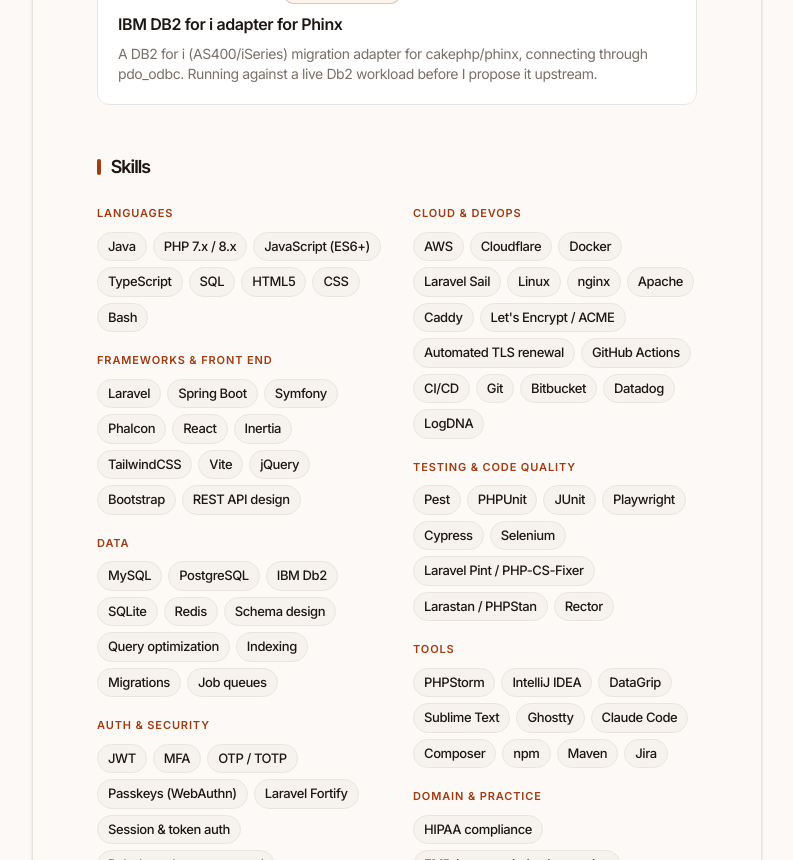
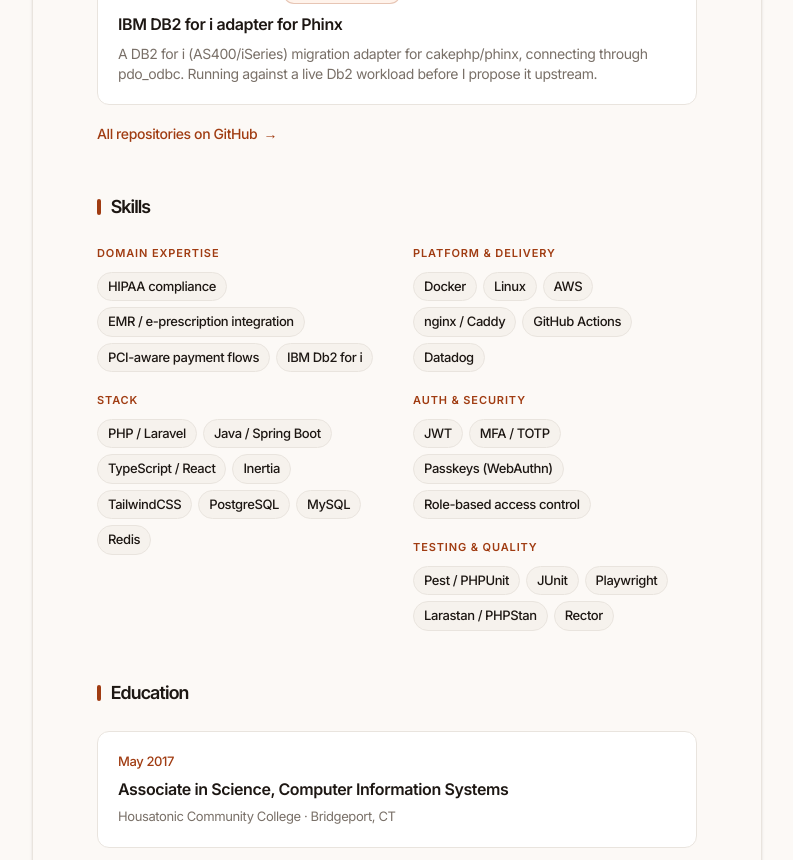
Before and after one commit to juanplazadev/juanplazadev, a React (Vite) app in the folder frontend/: page / in a window 1280 px wide. Shown: the part 1940-2800 px from the top of the page, without its empty margins (244-1037 px from the left). Built offline with nearby package versions, Linux system fonts and the light colour scheme.

Commit message:
consolidated skills section

```diff
--- a/frontend/src/components/OpenSource.tsx
+++ b/frontend/src/components/OpenSource.tsx
@@ -49,6 +49,20 @@
           </Card>
         ))}
       </div>
+
+      {/* An exit to the rest of the public work, the same way Currently Building
+          links out to the architecture write-ups. */}
+      <div className="mt-4">
+        <a
+          className="text-primary focus-visible:ring-ring focus-visible:ring-offset-background inline-flex items-center gap-1.5 rounded-sm text-sm font-medium underline-offset-4 outline-none hover:underline focus-visible:ring-2 focus-visible:ring-offset-2"
+          href="https://github.com/jplaza88"
+          target="_blank"
+          rel="noreferrer"
+        >
+          All repositories on GitHub
+          <span aria-hidden="true">&rarr;</span>
+        </a>
+      </div>
     </Section>
   );
 }
--- a/frontend/src/components/Skills.tsx
+++ b/frontend/src/components/Skills.tsx
@@ -2,107 +2,45 @@
 import Section from "@/components/ui/section";
 
 export default function Skills() {
+  /*
+    Ordered by what a recruiter is scanning for, not by what is most fun to talk
+    about. Domain leads because it is the hardest line to fake and the easiest to
+    match against a requisition; the stack follows; supporting disciplines after.
+
+    The bar for inclusion is "would I defend this in a deep-dive interview" — so
+    no IDEs, no package managers, no HTML/CSS/Bash, and nothing kept only because
+    it was once on a resume. Build tooling that follows from a listed choice
+    (Vite from React) is left out; the architecture write-ups cover the specifics.
+  */
   const groups = [
     {
-      label: "Languages",
-      items: ["Java", "PHP 7.x / 8.x", "JavaScript (ES6+)", "TypeScript", "SQL", "HTML5", "CSS", "Bash"],
+      label: "Domain Expertise",
+      items: ["HIPAA compliance", "EMR / e-prescription integration", "PCI-aware payment flows", "IBM Db2 for i"],
     },
     {
-      label: "Frameworks & Front End",
+      label: "Stack",
       items: [
-        "Laravel",
-        "Spring Boot",
-        "Symfony",
-        "Phalcon",
-        "React",
+        "PHP / Laravel",
+        "Java / Spring Boot",
+        "TypeScript / React",
         "Inertia",
         "TailwindCSS",
-        "Vite",
-        "jQuery",
-        "Bootstrap",
-        "REST API design",
+        "PostgreSQL",
+        "MySQL",
+        "Redis",
       ],
     },
     {
-      label: "Data",
-      items: [
-        "MySQL",
-        "PostgreSQL",
-        "IBM Db2",
-        "SQLite",
-        "Redis",
-        "Schema design",
-        "Query optimization",
-        "Indexing",
-        "Migrations",
-        "Job queues",
-      ],
+      label: "Platform & Delivery",
+      items: ["Docker", "Linux", "AWS", "nginx / Caddy", "GitHub Actions", "Datadog"],
     },
     {
       label: "Auth & Security",
-      items: [
-        "JWT",
-        "MFA",
-        "OTP / TOTP",
-        "Passkeys (WebAuthn)",
-        "Laravel Fortify",
-        "Session & token auth",
-        "Role-based access control",
-      ],
+      items: ["JWT", "MFA / TOTP", "Passkeys (WebAuthn)", "Role-based access control"],
     },
     {
-      label: "Cloud & DevOps",
-      items: [
-        "AWS",
-        "Cloudflare",
-        "Docker",
-        "Laravel Sail",
-        "Linux",
-        "nginx",
-        "Apache",
-        "Caddy",
-        "Let's Encrypt / ACME",
-        "Automated TLS renewal",
-        "GitHub Actions",
-        "CI/CD",
-        "Git",
-        "Bitbucket",
-        "Datadog",
-        "LogDNA",
-      ],
-    },
-    {
-      label: "Testing & Code Quality",
-      items: [
-        "Pest",
-        "PHPUnit",
-        "JUnit",
-        "Playwright",
-        "Cypress",
-        "Selenium",
-        "Laravel Pint / PHP-CS-Fixer",
-        "Larastan / PHPStan",
-        "Rector",
-      ],
-    },
-    {
-      label: "Tools",
-      items: [
-        "PHPStorm",
-        "IntelliJ IDEA",
-        "DataGrip",
-        "Sublime Text",
-        "Ghostty",
-        "Claude Code",
-        "Composer",
-        "npm",
-        "Maven",
-        "Jira",
-      ],
-    },
-    {
-      label: "Domain & Practice",
-      items: ["HIPAA compliance", "EMR / e-prescription integration", "PCI-aware payment flows", "Agile / Scrum"],
+      label: "Testing & Quality",
+      items: ["Pest / PHPUnit", "JUnit", "Playwright", "Larastan / PHPStan", "Rector"],
     },
   ];
 
--- a/frontend/src/components/ui/footer.tsx
+++ b/frontend/src/components/ui/footer.tsx
@@ -1,14 +1,12 @@
+import GitHubIcon from "./github-icon";
+
 export default function Footer() {
   const socials = [
     {
       label: "GitHub",
       href: "https://github.com/jplaza88",
       external: true,
-      icon: (
-        <svg className="fill-current" xmlns="http://www.w3.org/2000/svg" width="16" height="16">
-          <path d="M7.95 0C3.578 0 0 3.578 0 7.95c0 3.479 2.286 6.46 5.466 7.553.397.1.497-.199.497-.397v-1.392c-2.187.497-2.683-.994-2.683-.994-.398-.894-.895-1.192-.895-1.192-.696-.497.1-.497.1-.497.795.1 1.192.795 1.192.795.696 1.292 1.888.894 2.286.696.1-.497.298-.895.497-1.093-1.79-.2-3.578-.895-3.578-3.976 0-.894.298-1.59.795-2.087-.1-.198-.397-.993.1-2.086 0 0 .695-.2 2.186.795a6.408 6.408 0 0 1 1.987-.299c.696 0 1.392.1 1.988.299 1.49-.994 2.186-.796 2.186-.796.398 1.094.199 1.889.1 2.087.496.597.795 1.292.795 2.087 0 3.081-1.889 3.677-3.677 3.876.298.398.596.895.596 1.59v2.187c0 .198.1.496.596.397C13.714 14.41 16 11.43 16 7.95 15.9 3.578 12.323 0 7.95 0Z" />
-        </svg>
-      ),
+      icon: <GitHubIcon />,
     },
     {
       label: "LinkedIn",
--- /dev/null
+++ b/frontend/src/components/ui/github-icon.tsx
@@ -0,0 +1,9 @@
+// The GitHub mark. Lives here because the footer's social row and the hero's
+// CTA both need it, and a 600-character path is not worth having twice.
+export default function GitHubIcon() {
+  return (
+    <svg className="fill-current" xmlns="http://www.w3.org/2000/svg" width="16" height="16" aria-hidden="true">
+      <path d="M7.95 0C3.578 0 0 3.578 0 7.95c0 3.479 2.286 6.46 5.466 7.553.397.1.497-.199.497-.397v-1.392c-2.187.497-2.683-.994-2.683-.994-.398-.894-.895-1.192-.895-1.192-.696-.497.1-.497.1-.497.795.1 1.192.795 1.192.795.696 1.292 1.888.894 2.286.696.1-.497.298-.895.497-1.093-1.79-.2-3.578-.895-3.578-3.976 0-.894.298-1.59.795-2.087-.1-.198-.397-.993.1-2.086 0 0 .695-.2 2.186.795a6.408 6.408 0 0 1 1.987-.299c.696 0 1.392.1 1.988.299 1.49-.994 2.186-.796 2.186-.796.398 1.094.199 1.889.1 2.087.496.597.795 1.292.795 2.087 0 3.081-1.889 3.677-3.677 3.876.298.398.596.895.596 1.59v2.187c0 .198.1.496.596.397C13.714 14.41 16 11.43 16 7.95 15.9 3.578 12.323 0 7.95 0Z" />
+    </svg>
+  );
+}
--- a/frontend/src/components/ui/header.tsx
+++ b/frontend/src/components/ui/header.tsx
@@ -4,6 +4,7 @@
 
 import Badge from "./badge";
 import Button from "./button";
+import GitHubIcon from "./github-icon";
 import PalettePicker from "./palette-picker";
 import StatusDot from "./status-dot";
 import ThemeToggle from "./theme-toggle";
@@ -154,6 +155,10 @@
             <DownloadIcon />
             Résumé
           </Button>
+          <Button variant="outline" href="https://github.com/jplaza88" target="_blank" rel="noreferrer">
+            <GitHubIcon />
+            GitHub
+          </Button>
         </div>
 
         {/* Replaces the template's three stock photos, which said nothing about
```
